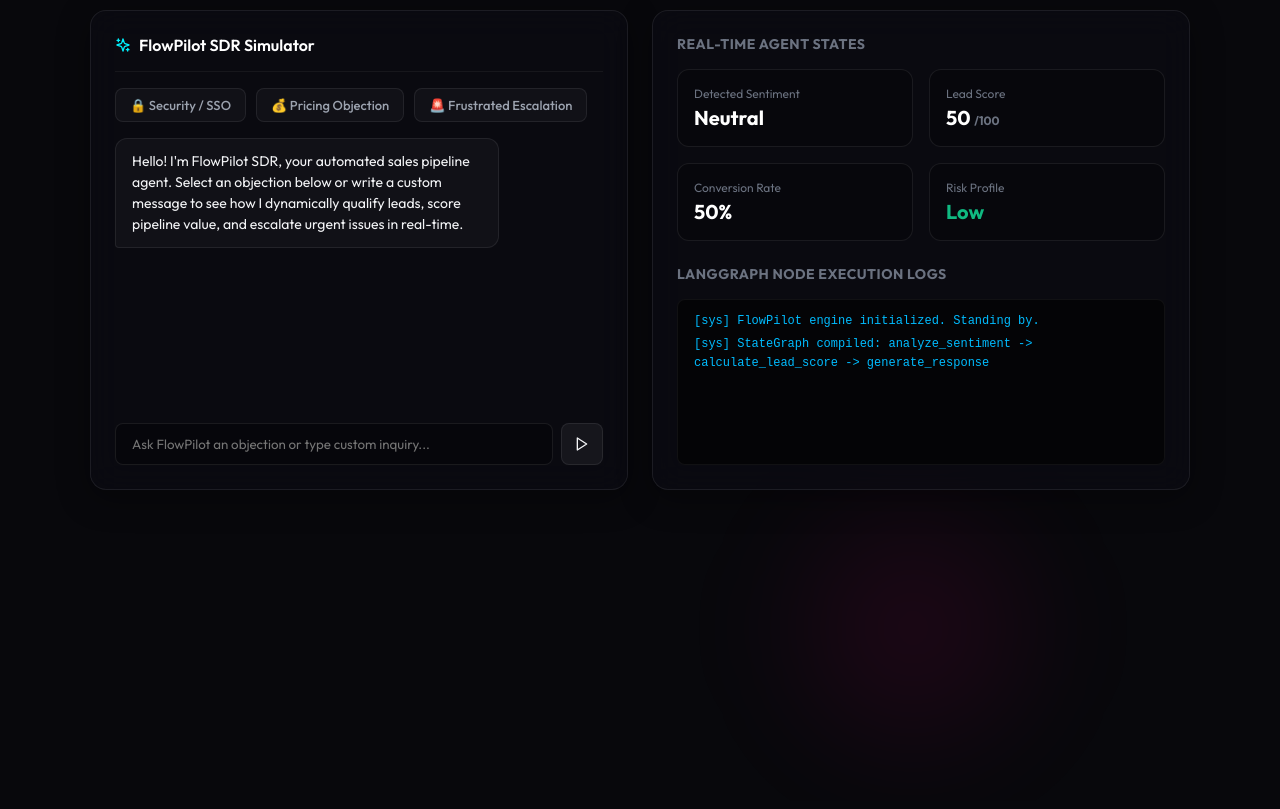
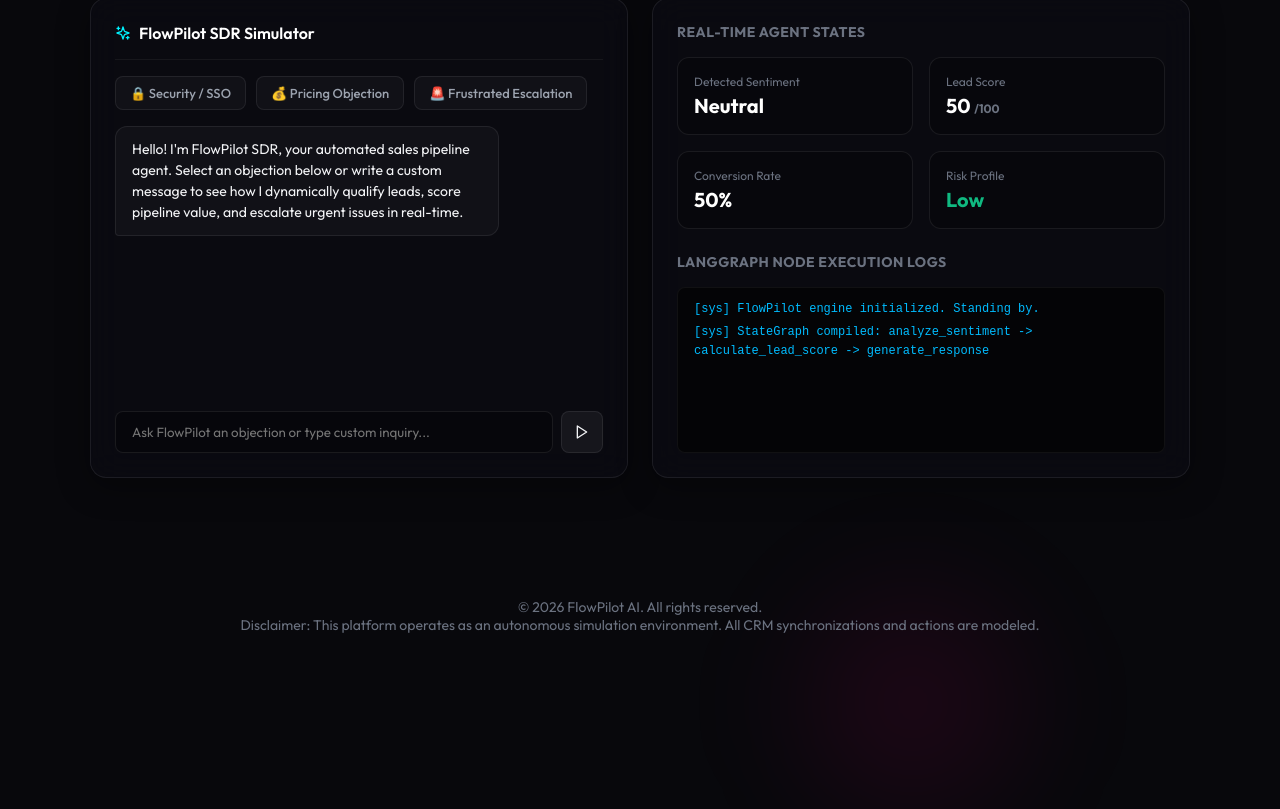
Before and after one commit to JA7IN/FlowPilot-AI, a Next.js app in the folder frontend/: page / in a window 1280 px wide. Shown: the part 487-1296 px from the top of the page. Built offline with nearby package versions, Linux system fonts and the light colour scheme.

Commit message:
Add professional footer with copyright disclaimer to landing page

```diff
--- a/frontend/src/app/page.tsx
+++ b/frontend/src/app/page.tsx
@@ -400,8 +400,11 @@ export default function LandingPage() {
           </div>
         </div>
       </section>
-
-
+      {/* Footer copyright */}
+      <footer className={styles.footerText}>
+        &copy; 2026 FlowPilot AI. All rights reserved. <br />
+        Disclaimer: This platform operates as an autonomous simulation environment. All CRM synchronizations and actions are modeled.
+      </footer>
 
       {/* Login Modal */}
       {isLoginOpen && (
```
